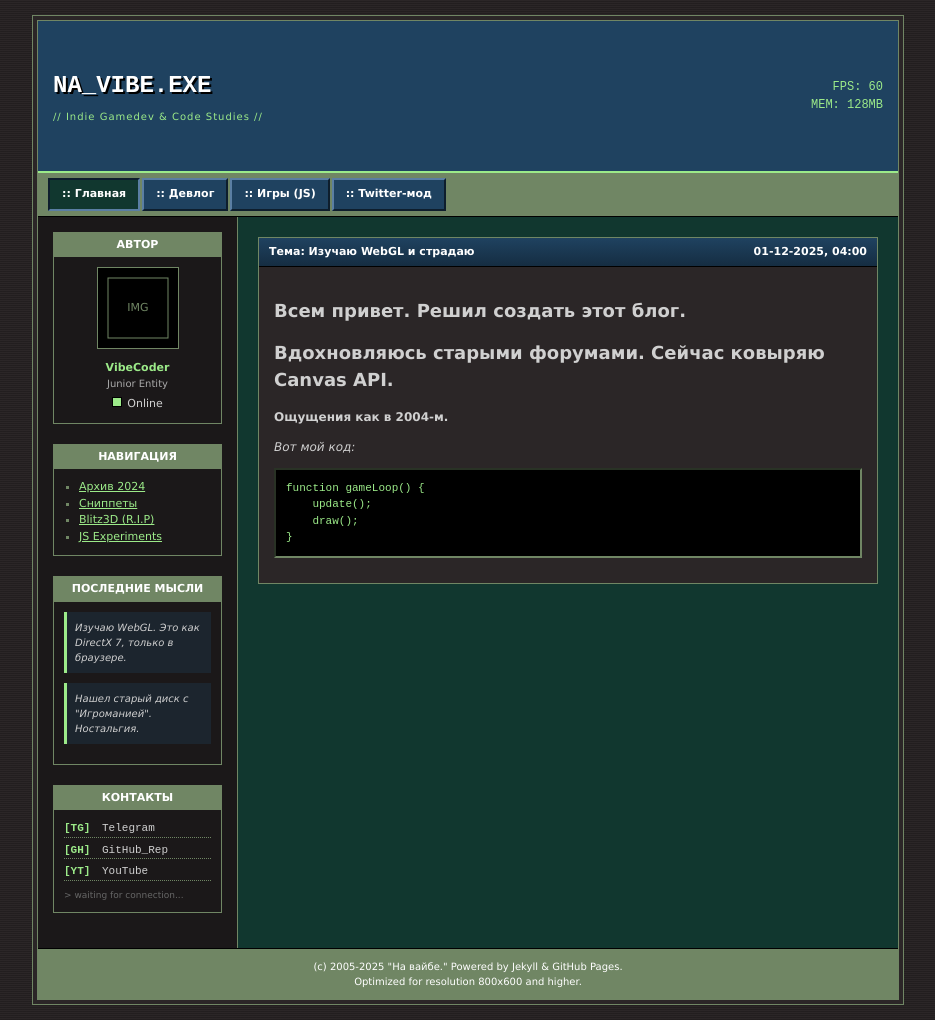
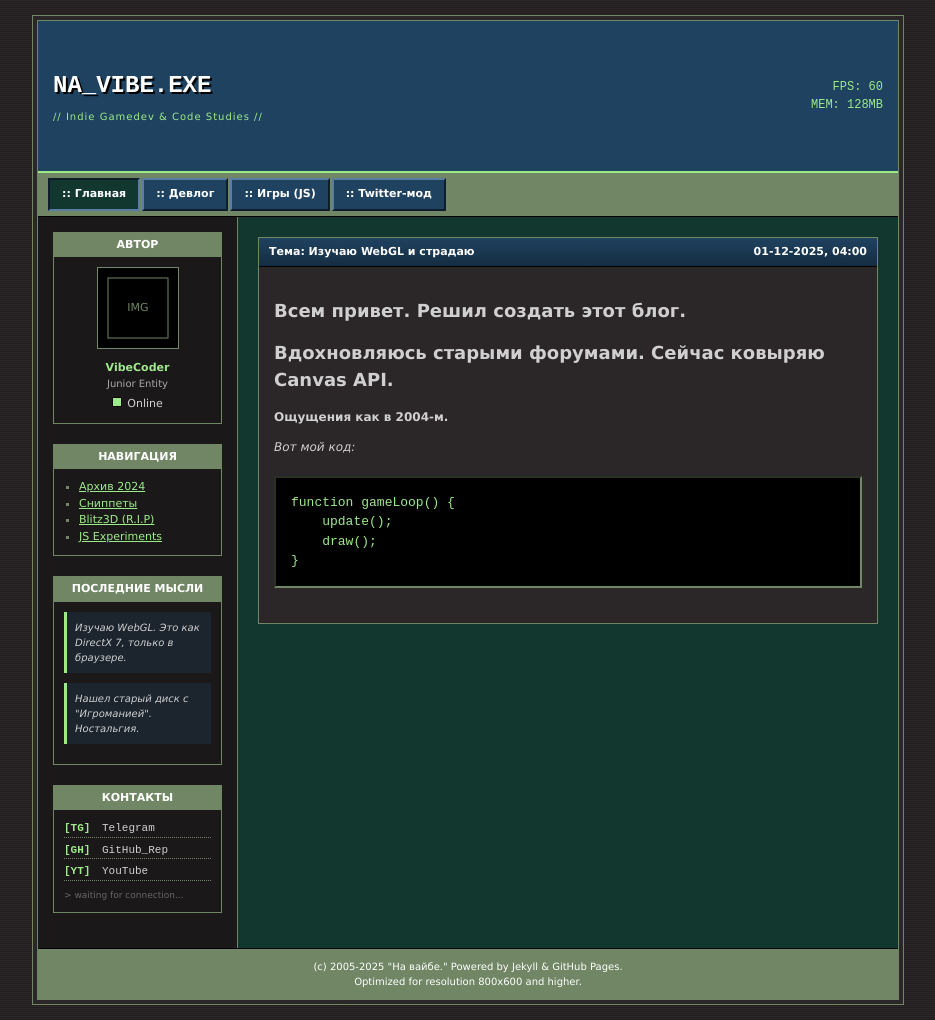
Before and after one commit to TN3EP/Na-vaybe, a Jekyll site: the page built from index.html, in a window 1280 px wide. Shown: the whole page, without its empty margins (172-1107 px from the left). Built offline with Jekyll 4.4.1, drawn with Linux system fonts in a browser that asks for light colours.

Commit message:
проверка .md 3

```diff
--- a/static/css/style.css
+++ b/static/css/style.css
@@ -292,3 +292,35 @@ footer {
     font-size: 10px;
     border-top: 1px solid #000;
 }
+
+
+/* --- СТИЛИЗАЦИЯ MARKDOWN КОДА --- */
+
+/* 1. Сам блок кода (черная коробка) */
+.post-body pre {
+    background-color: #000 !important;   /* Черный фон */
+    border: 2px solid var(--sage-border); /* Твоя рамка */
+    border-style: inset;
+    padding: 15px;
+    margin: 20px 0;
+    overflow-x: auto; /* Горизонтальный скролл для длинных строк */
+}
+
+/* 2. Текст внутри блока (неоновый шрифт) */
+.post-body pre code {
+    font-family: 'Courier New', monospace !important;
+    color: var(--neon) !important;       /* Зеленый текст */
+    font-size: 13px;
+    background: transparent !important;  /* Убираем серый фон у букв */
+    border: none !important;
+    text-shadow: none; /* Если вдруг наследуется тень */
+}
+
+/* 3. Код внутри строки (например, когда пишешь `переменная`) */
+.post-body p code {
+    background-color: #11372f !important; /* Темно-зеленый фончик */
+    color: var(--neon) !important;
+    padding: 2px 4px;
+    font-family: 'Courier New', monospace;
+    font-size: 90%;
+}
```
